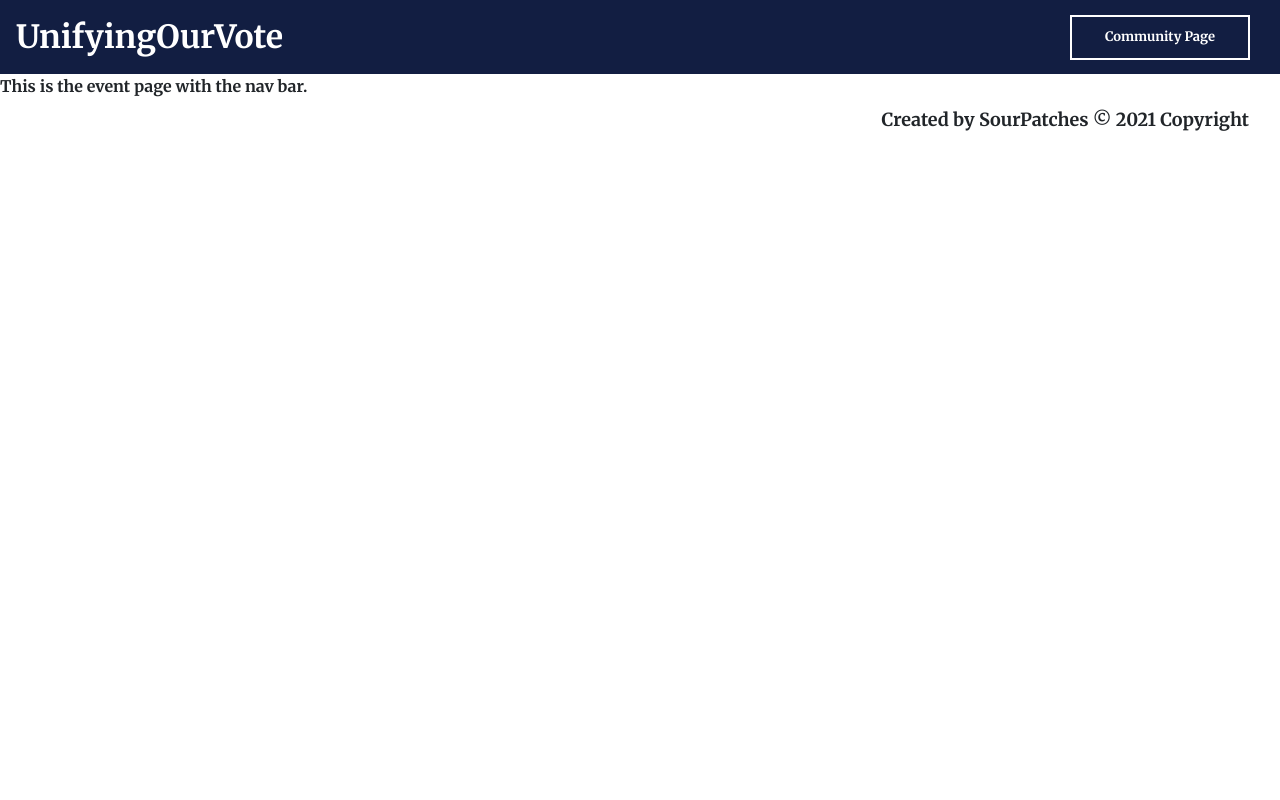
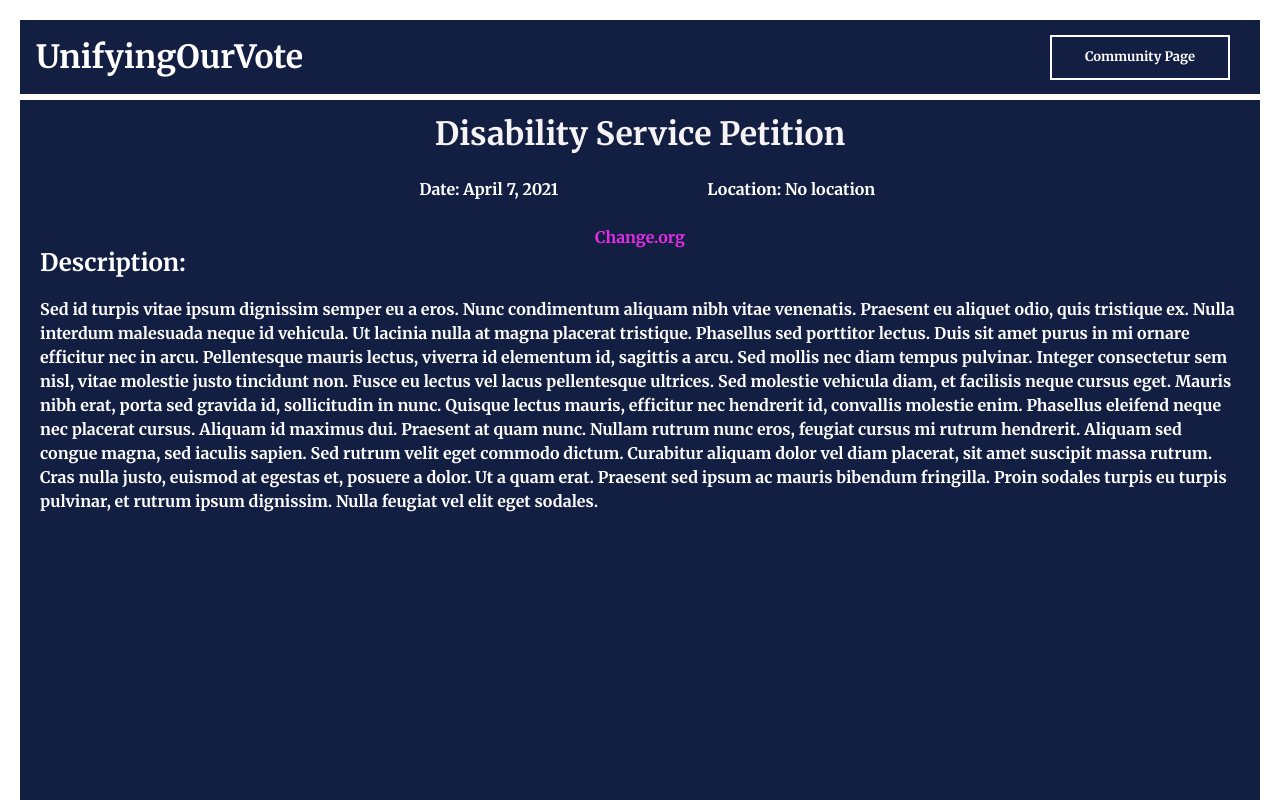
Before and after one commit to Wendyf02/UnifyingOurVote, a React (Create React App) app in the folder client/: page /events/1 in a window 1280 px wide. Shown: the top 800 px of the page. Built offline with nearby package versions, Linux system fonts and the light colour scheme.

Commit message:
Finished specific event layout with components not affecting other pages and added the footer component within it.

```diff
--- a/client/src/components/ActualEvent/index.js
+++ b/client/src/components/ActualEvent/index.js
@@ -1,13 +1,62 @@
 import React from "react";
 import "./style.css";
 import EventNavbar from "../EventNavbar";
+import Footer from "../Footer";
 
 function ActualEvent() {
   return (
-    <div>
-        <EventNavbar/>
-This is the event page with the nav bar.
+    <div id="actualEvent">
+      <EventNavbar />
+      <div className="container eventContainer">
+        <div className="container infoPart1">
+          <h1 className="headerTitle">Disability Service Petition</h1>
+          <br></br>
+          <div className="row styleRow">
+            <div className="col"></div>
+            <div className="col date">Date: April 7, 2021</div>
+            <div className="col location">Location: No location</div>
+            <div className="col"></div>
+          </div>
+          <br></br>
+          <div className="row linkRow">
+            <div className="col link">
+              <a className="eventLink" href="https://www.change.org/" target="_blank">
+                Change.org
+              </a>
+            </div>
+          </div>
+        </div>
+
+        <div className="row descriptionRow infoPart2">
+          <h3 className="hiDescription">Description:</h3>
+          <br></br>
+          <br></br>
+          <p>
+            Sed id turpis vitae ipsum dignissim semper eu a eros. Nunc
+            condimentum aliquam nibh vitae venenatis. Praesent eu aliquet odio,
+            quis tristique ex. Nulla interdum malesuada neque id vehicula. Ut
+            lacinia nulla at magna placerat tristique. Phasellus sed porttitor
+            lectus. Duis sit amet purus in mi ornare efficitur nec in arcu.
+            Pellentesque mauris lectus, viverra id elementum id, sagittis a
+            arcu. Sed mollis nec diam tempus pulvinar. Integer consectetur sem
+            nisl, vitae molestie justo tincidunt non. Fusce eu lectus vel lacus
+            pellentesque ultrices. Sed molestie vehicula diam, et facilisis
+            neque cursus eget. Mauris nibh erat, porta sed gravida id,
+            sollicitudin in nunc. Quisque lectus mauris, efficitur nec hendrerit
+            id, convallis molestie enim. Phasellus eleifend neque nec placerat
+            cursus. Aliquam id maximus dui. Praesent at quam nunc. Nullam rutrum
+            nunc eros, feugiat cursus mi rutrum hendrerit. Aliquam sed congue
+            magna, sed iaculis sapien. Sed rutrum velit eget commodo dictum.
+            Curabitur aliquam dolor vel diam placerat, sit amet suscipit massa
+            rutrum. Cras nulla justo, euismod at egestas et, posuere a dolor. Ut
+            a quam erat. Praesent sed ipsum ac mauris bibendum fringilla. Proin
+            sodales turpis eu turpis pulvinar, et rutrum ipsum dignissim. Nulla
+            feugiat vel elit eget sodales.
+          </p>
+        </div>
+      </div>
+      <Footer />
     </div>
-  )
+  );
 }
 export default ActualEvent;
--- a/client/src/components/ActualEvent/style.css
+++ b/client/src/components/ActualEvent/style.css
@@ -0,0 +1,32 @@
+.eventContainer {
+  color: white;
+  height: 800px;
+  background-color: #121e42;
+}
+#actualEvent{
+  background-color: #121e42;
+  margin: 20px;
+}
+.headerTitle {
+  padding-top: 15px;
+  text-align: center;
+  font-size: xx-large;
+}
+.styleRow{
+    text-align: center;
+}
+.link{
+    text-align: center;
+    color: rgb(230, 45, 230);
+}
+.eventLink:hover{
+    color:#ed1c24;
+}
+.hiDescription{
+    color: white;
+    font-size: x-large;
+}
+.infoPart2, .inforPart1{
+  padding-right: 20px;
+  padding-left: 20px;
+}
--- a/client/src/components/EventNavbar/style.css
+++ b/client/src/components/EventNavbar/style.css
@@ -1,11 +1,13 @@
 .backgroundNav2 {
     background-color: #121e42;
+    border-bottom: 6px solid white;
   }
 .navbar-brand{
     font-size: xx-large !important;
     font-weight: 540;
     text-decoration: none;
-    color: white
+    color: white ;
+    /* border-bottom: solid 5px white; */
 }
 .navbar-brand:hover{
   color: white;
@@ -14,7 +16,6 @@
     background-color: #121e42;
     color: white !important;
     font-size: small;
-    /* border-radius: 25px; */
     border: 2px solid white;
     width: 180px;
     text-align: center;
```
